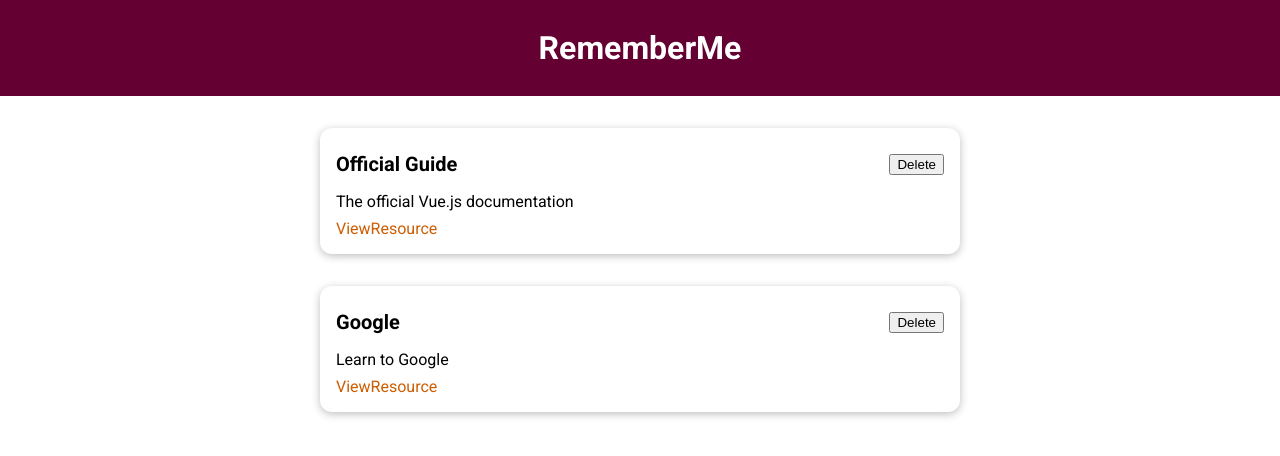
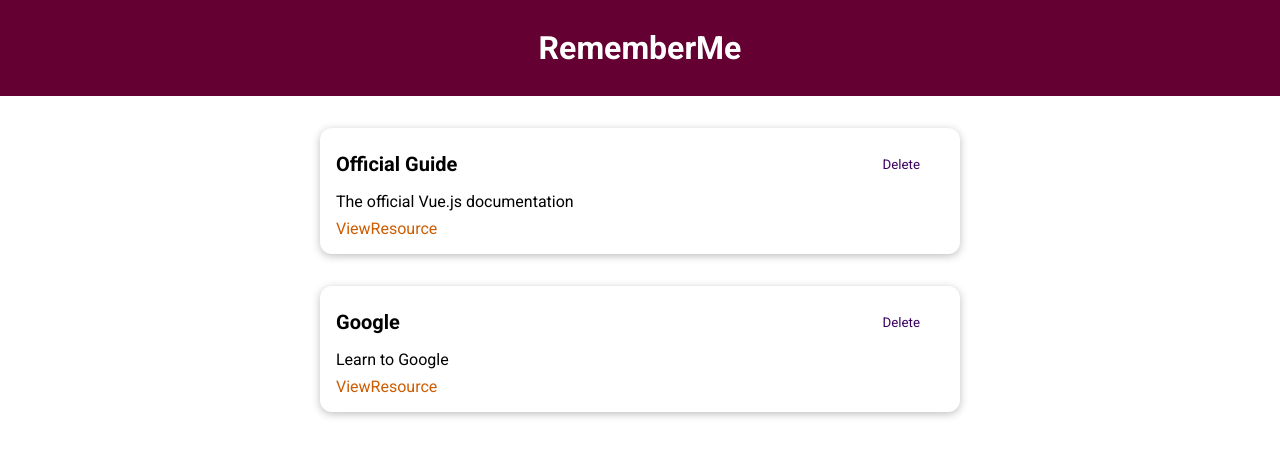
Before and after one commit to felipe-luis/resources-app, a Vue app: page / in a window 1280 px wide. Shown: the top 456 px of the page. Built offline with nearby package versions, Linux system fonts and the light colour scheme.

Commit message:
Adiciona o componente BaseButton e implementa o botão Delete.

```diff
--- a/src/components/LearningResources/LearningResource.vue
+++ b/src/components/LearningResources/LearningResource.vue
@@ -4,7 +4,7 @@
         <BaseCard>
             <header>
                 <h3>{{ title }}</h3>
-                <button>Delete</button>
+                <BaseButton mode="flat">Delete</BaseButton>
             </header>
             <p>{{ description }}</p>
             <nav>
@@ -16,6 +16,8 @@
 
 <script>
 export default {
+    components:{
+    },
     props: ['title', 'description', 'link']
 }
 </script>
--- /dev/null
+++ b/src/components/UI/BaseButton.vue
@@ -0,0 +1,40 @@
+<template>
+    <button :type="type" :class="mode">
+        <slot></slot>
+    </button>
+</template>
+
+<script>
+export default{
+props:['type','mode']
+}
+</script>
+<style scoped>
+button{
+    padding: 0.75rem 1.5rem;
+    font-family: inherit;
+    background-color: #3a0061;
+    border: 1px solid #3a0061;
+    border-radius: 10px;
+    color: white;
+    cursor: pointer;
+}
+
+button:hover,
+button:active{
+    background-color: #270041;
+    border-color: #270041;
+}
+
+.flat{
+    background-color: transparent;
+    color: #3a0061;
+    border: none;
+}
+
+.flat:hover,
+.flat:active{
+    background-color: #edd2ff;
+}
+
+</style>
--- a/src/main.js
+++ b/src/main.js
@@ -1,9 +1,11 @@
 import { createApp } from 'vue'
 import App from './App.vue'
 import BaseCard from './components/UI/BaseCard.vue'
+import BaseButton from './components/UI/BaseButton.vue';
 
 
 const app = createApp(App);
 app.component('BaseCard', BaseCard);
+app.component('BaseButton', BaseButton);
 
 app.mount('#app')
```
